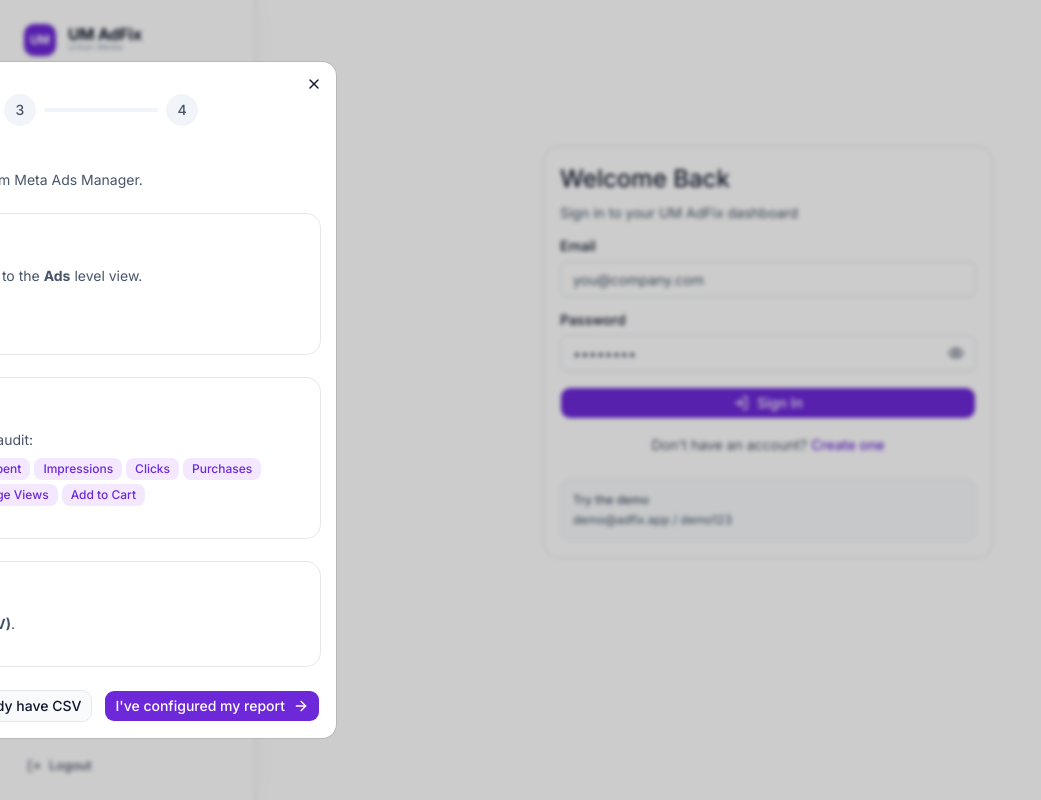
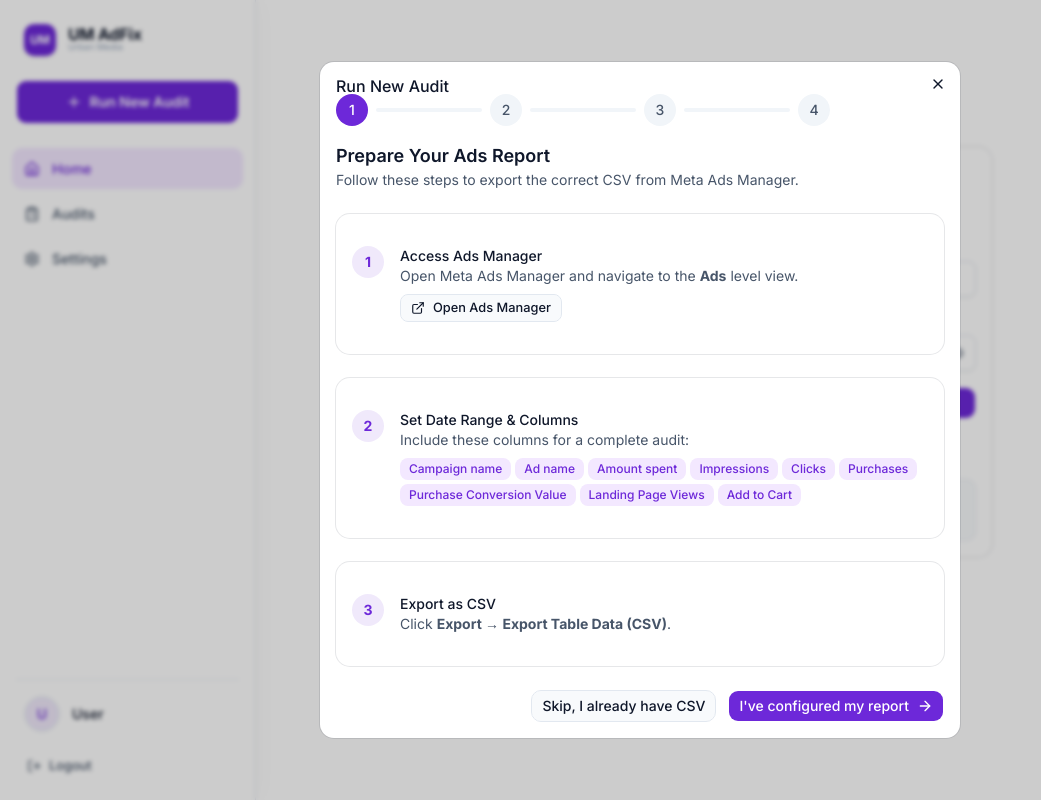
Before and after one commit to roshanreks/adfix, a Next.js app: page /dashboard/login in a window 1280 px wide. Both pictures are taken after a click on the button "Run New Audit". Shown: the whole page, without its empty margins (0-1041 px from the left). Built offline with nearby package versions, Linux system fonts and the light colour scheme.

Commit message:
fix: dialog centering on desktop - proper position and sizing

```diff
--- a/src/components/ui/dialog.tsx
+++ b/src/components/ui/dialog.tsx
@@ -53,7 +53,13 @@ function DialogContent({
       <DialogPrimitive.Popup
         data-slot="dialog-content"
         className={cn(
-          "fixed inset-x-0 bottom-0 z-50 grid w-full max-h-[95dvh] gap-4 rounded-t-xl sm:rounded-xl bg-popover p-4 text-sm text-popover-foreground ring-1 ring-foreground/10 duration-100 outline-none sm:top-1/2 sm:left-1/2 sm:bottom-auto sm:inset-x-auto sm:max-w-lg sm:-translate-x-1/2 sm:-translate-y-1/2 data-open:animate-in data-open:fade-in-0 data-open:slide-in-from-bottom-8 sm:data-open:zoom-in-95 sm:data-open:slide-in-from-bottom-0 data-closed:animate-out data-closed:fade-out-0 data-closed:slide-out-to-bottom-8 sm:data-closed:zoom-out-95 sm:data-closed:slide-out-to-bottom-0",
+          "fixed z-50 bg-popover p-4 text-sm text-popover-foreground ring-1 ring-foreground/10 duration-100 outline-none",
+          // Mobile: bottom sheet, full width
+          "bottom-0 left-0 right-0 w-full max-h-[95dvh] rounded-t-xl",
+          // Desktop: centered modal
+          "sm:bottom-auto sm:left-1/2 sm:top-1/2 sm:w-auto sm:max-w-lg sm:max-h-[85vh] sm:rounded-xl sm:-translate-x-1/2 sm:-translate-y-1/2",
+          // Animation classes
+          "data-open:animate-in data-open:fade-in-0 data-open:slide-in-from-bottom-8 sm:data-open:zoom-in-95 data-closed:animate-out data-closed:fade-out-0 data-closed:slide-out-to-bottom-8 sm:data-closed:zoom-out-95",
           className
         )}
         {...props}
```
